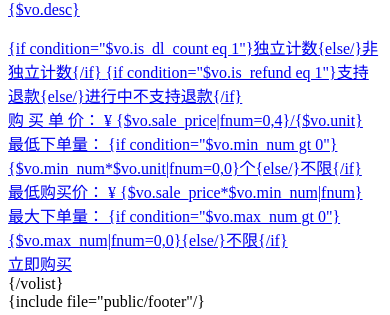
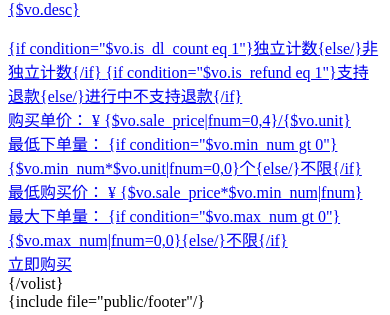
Before and after one commit to liweixiao/new, a PHP site: page /application/home/view/goods/list.html in a window 390 px wide. Shown: the part 510-825 px from the top of the page. Run offline with PHP 8.4, Linux system fonts and the light colour scheme.

Commit message:
提交文件

```diff
--- a/application/home/view/goods/list.html
+++ b/application/home/view/goods/list.html
@@ -43,7 +43,7 @@
 
 										<div class="price-desc">
 											<div class="my-row">
-												<span class="txt-info">购&nbsp;买&nbsp;单&nbsp;价：</span>
+												<span class="txt-info s-info">购买单价：</span>
 												<span class="txt-cnt price">¥ {$vo.sale_price|fnum=0,4}/{$vo.unit}</span>
 											</div>
 
--- a/public/static/home/css/global.css
+++ b/public/static/home/css/global.css
@@ -567,6 +567,9 @@ em{font-style: normal;}
     color: #8d9799;
     /*margin-right: 6px;*/
 }
+.cat-box .item-content .price-desc .my-row .txt-info.s-info{
+    letter-spacing: 3px;
+}
 .cat-box .item-content .price-desc .my-row .txt-cnt{
 
 }
--- a/public/static/home/css/global_mobile.css
+++ b/public/static/home/css/global_mobile.css
@@ -129,6 +129,12 @@
 .container {
     padding: 15px 10px 100px 10px;
 }
+.cat-box .item-content .price-desc .my-row .txt-info.s-info{
+    letter-spacing: 0;
+}
+.cat-box .item-content .price-desc {
+    padding: 5px 0 5px 5px;
+}
 
 
 
```
